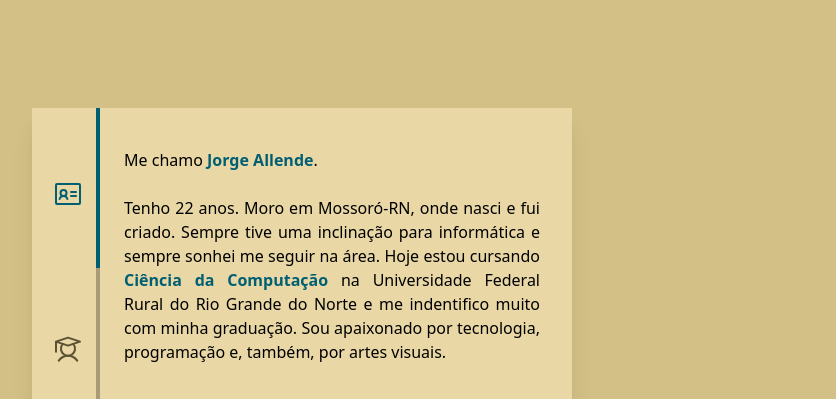
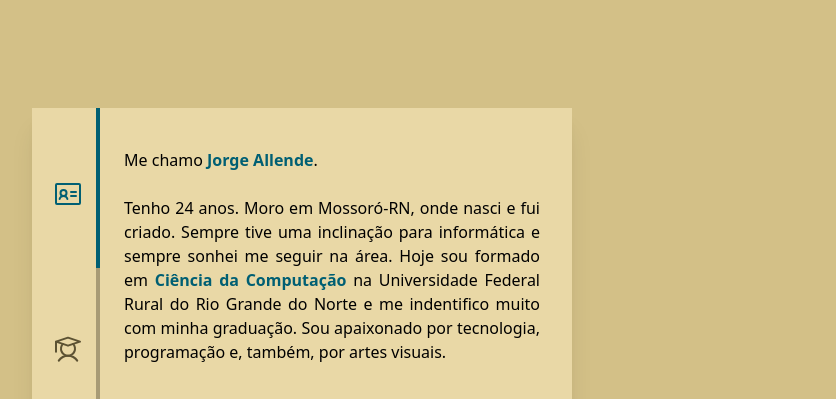
Before and after one commit to jorgeallende/my-portfolio, a React (Vite) app: page / in a window 1280 px wide. Shown: the part 838-1237 px from the top of the page, without its empty margins (116-952 px from the left). Built offline with nearby package versions, Linux system fonts and the light colour scheme.

Commit message:
Refactor AboutComponent for improved readability and consistency

```diff
--- a/src/components/AboutComponent.tsx
+++ b/src/components/AboutComponent.tsx
@@ -139,9 +139,9 @@ const AboutComponent = () => {
                 Me chamo{" "}
                 <strong className="text-blue-600">Jorge Allende</strong>. <br />{" "}
                 <br />
-                Tenho 22 anos. Moro em Mossoró-RN, onde nasci e fui criado.
+                Tenho 24 anos. Moro em Mossoró-RN, onde nasci e fui criado.
                 Sempre tive uma inclinação para informática e sempre sonhei me
-                seguir na área. Hoje estou cursando{" "}
+                seguir na área. Hoje sou formado em{" "}
                 <strong className="text-blue-600">
                   Ciência da Computação
                 </strong>{" "}
```
